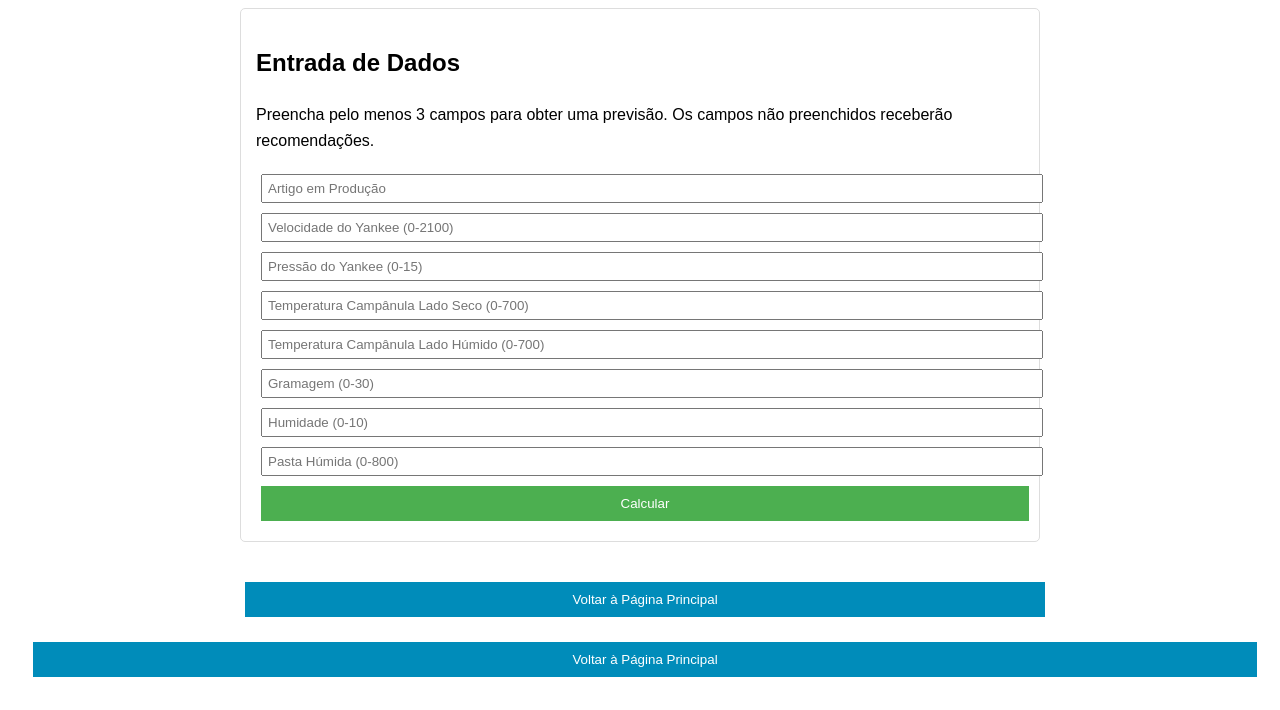
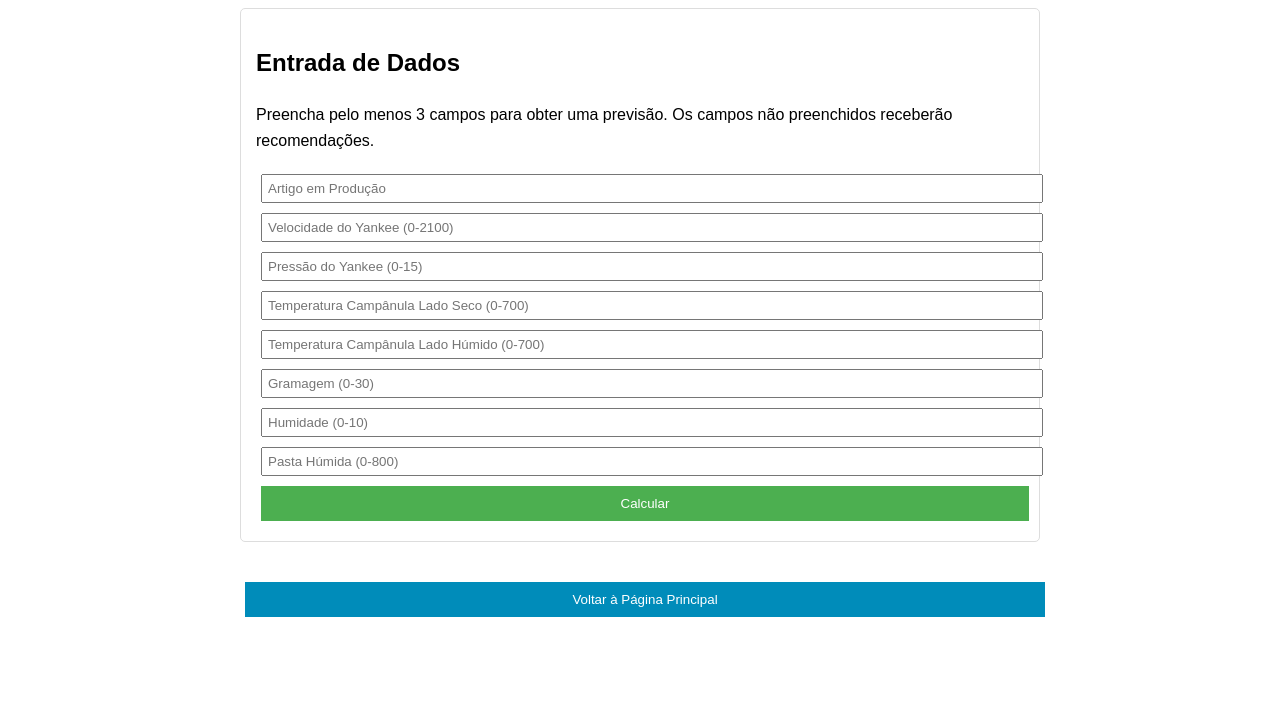
Before and after one commit to jfmesquita-prog/paper-machine-optimizer, a plain HTML site: page previsao.html in a window 1280 px wide. Shown: the part 114-824 px from the top of the page. After the commit the page ends 800 px from the top, so only its background shows below. Drawn offline with Linux system fonts and the light colour scheme.

Commit message:
Update previsao.html

```diff
--- a/previsao.html
+++ b/previsao.html
@@ -176,6 +176,5 @@
             }
         });
     </script>
-    <button onclick="window.location.href='index.html'" class="home-button">Voltar à Página Principal</button>
 </body>
 </html>
```
